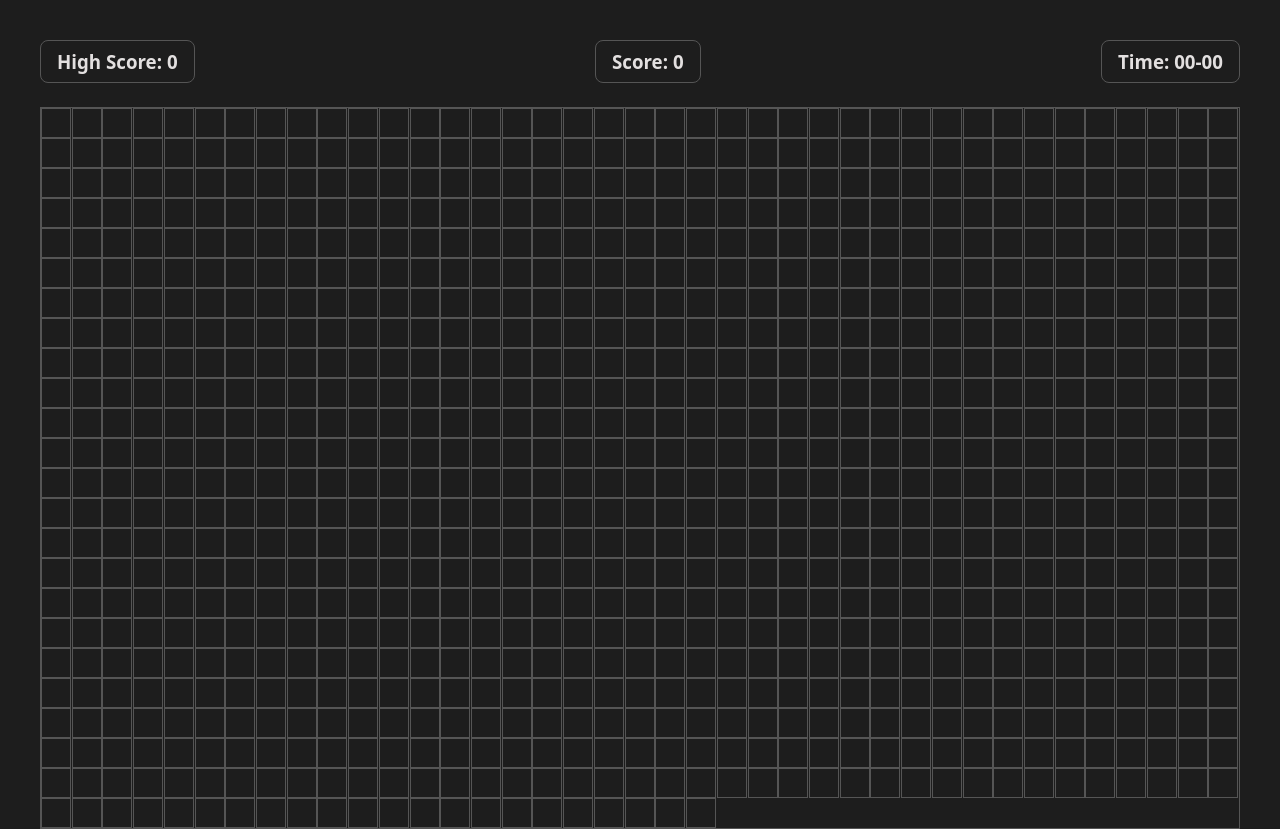
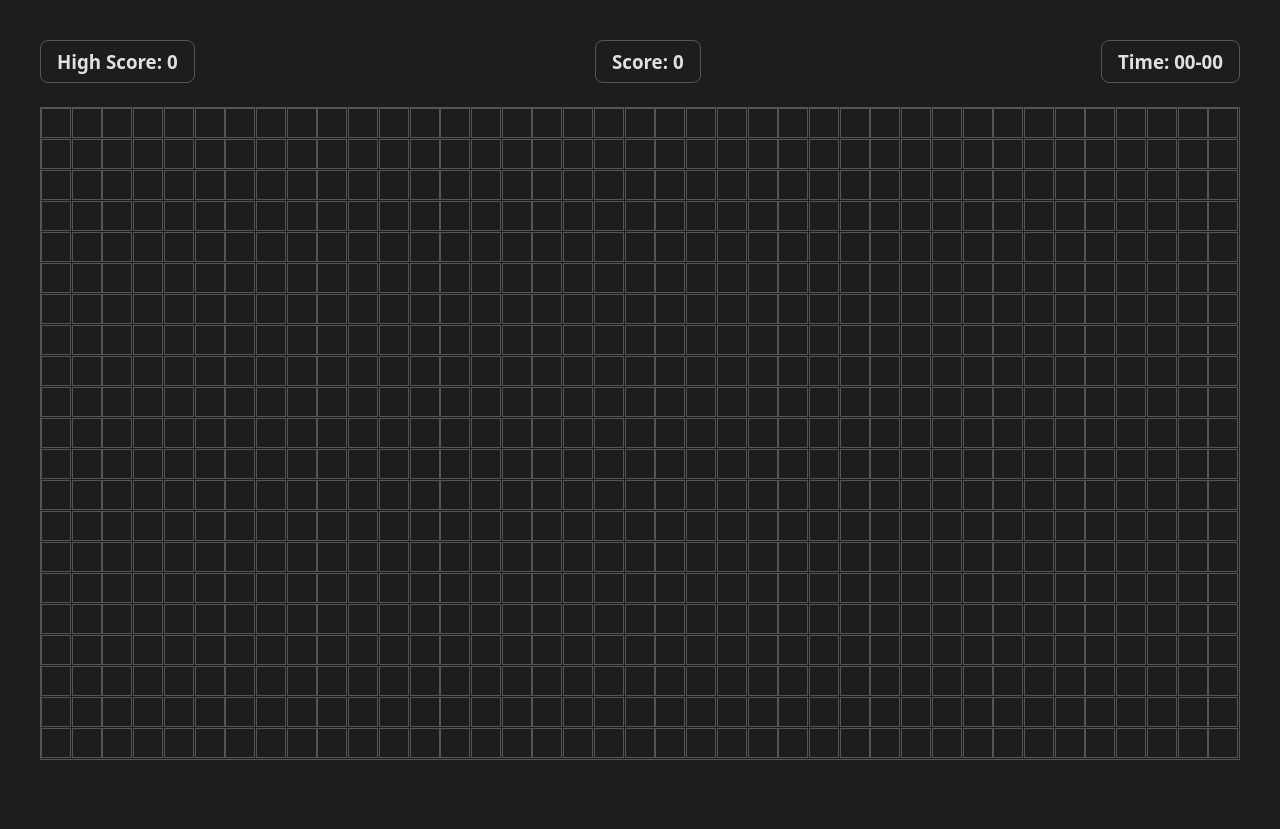
Before and after one commit to shreyash3062/Snake-Game, a plain HTML site: page index.html in a window 1280 px wide. After the commit the page ends 800 px from the top, so only its background shows below. Drawn offline with Linux system fonts and the light colour scheme.

Commit message:
created board

```diff
--- a/index.html
+++ b/index.html
@@ -30,106 +30,7 @@
                 </div>
             </div>
             <div class="board">
-                <div class="block"></div>
-                <div class="block"></div>
-                <div class="block"></div>
-                <div class="block"></div>
-                <div class="block"></div>
-                <div class="block"></div>
-                <div class="block"></div>
-                <div class="block"></div>
-                <div class="block"></div>
-                <div class="block"></div>
-                <div class="block"></div>
-                <div class="block"></div>
-                <div class="block"></div>
-                <div class="block"></div>
-                <div class="block"></div>
-                <div class="block"></div>
-                <div class="block"></div>
-                <div class="block"></div>
-                <div class="block"></div>
-                <div class="block"></div>
-                <div class="block"></div>
-                <div class="block"></div>
-                <div class="block"></div>
-                <div class="block"></div>
-                <div class="block"></div>
-                <div class="block"></div>
-                <div class="block"></div>
-                <div class="block"></div>
-                <div class="block"></div>
-                <div class="block"></div>
-                <div class="block"></div>
-                <div class="block"></div>
-                <div class="block"></div>
-                <div class="block"></div>
-                <div class="block"></div>
-                <div class="block"></div>
-                <div class="block"></div>
-                <div class="block"></div>
-                <div class="block"></div>
-                <div class="block"></div>
-                <div class="block"></div>
-                <div class="block"></div>
-                <div class="block"></div>
-                <div class="block"></div>
-                <div class="block"></div>
-                <div class="block"></div>
-                <div class="block"></div>
-                <div class="block"></div>
-                <div class="block"></div>
-                <div class="block"></div>
-                <div class="block"></div>
-                <div class="block"></div>
-                <div class="block"></div>
-                <div class="block"></div>
-                <div class="block"></div>
-                <div class="block"></div>
-                <div class="block"></div>
-                <div class="block"></div>
-                <div class="block"></div>
-                <div class="block"></div>
-                <div class="block"></div>
-                <div class="block"></div>
-                <div class="block"></div>
-                <div class="block"></div>
-                <div class="block"></div>
-                <div class="block"></div>
-                <div class="block"></div>
-                <div class="block"></div>
-                <div class="block"></div>
-                <div class="block"></div>
-                <div class="block"></div>
-                <div class="block"></div>
-                <div class="block"></div>
-                <div class="block"></div>
-                <div class="block"></div>
-                <div class="block"></div>
-                <div class="block"></div>
-                <div class="block"></div>
-                <div class="block"></div>
-                <div class="block"></div>
-                <div class="block"></div>
-                <div class="block"></div>
-                <div class="block"></div>
-                <div class="block"></div>
-                <div class="block"></div>
-                <div class="block"></div>
-                <div class="block"></div>
-                <div class="block"></div>
-                <div class="block"></div>
-                <div class="block"></div>
-                <div class="block"></div>
-                <div class="block"></div>
-                <div class="block"></div>
-                <div class="block"></div>
-                <div class="block"></div>
-                <div class="block"></div>
-                <div class="block"></div>
-                <div class="block"></div>
-                <div class="block"></div>
-                <div class="block"></div>
+
             </div>
        </section>
     </main>
--- a/script.js
+++ b/script.js
@@ -1,13 +1,17 @@
-const board = document.querySelector('.board');
+const board = document.querySelector('.board');//here we add board class
+
+//Set the size of each block
 const blockHeight = 30
 const blockWidth = 30
 
-
+//Calculate how many columns can fit
 const col=Math.floor(board.clientWidth/blockWidth);
+//Calculate how many rows can fit
 const row=Math.floor(board.clientHeight/blockHeight);
 
+//Create blocks using a loop
 for(let i=0;i<row * col;i++){
-    const block = document.createElement('div');
-    block.classList.add('block');
-    board.appendChild(block);
+    const block = document.createElement('div');//Create a new div Every time the loop runs, it creates:<div></div>
+    block.classList.add('block');//Add the block class:<div class="block"></div>
+    board.appendChild(block);//Add the block to the board
 }
```
